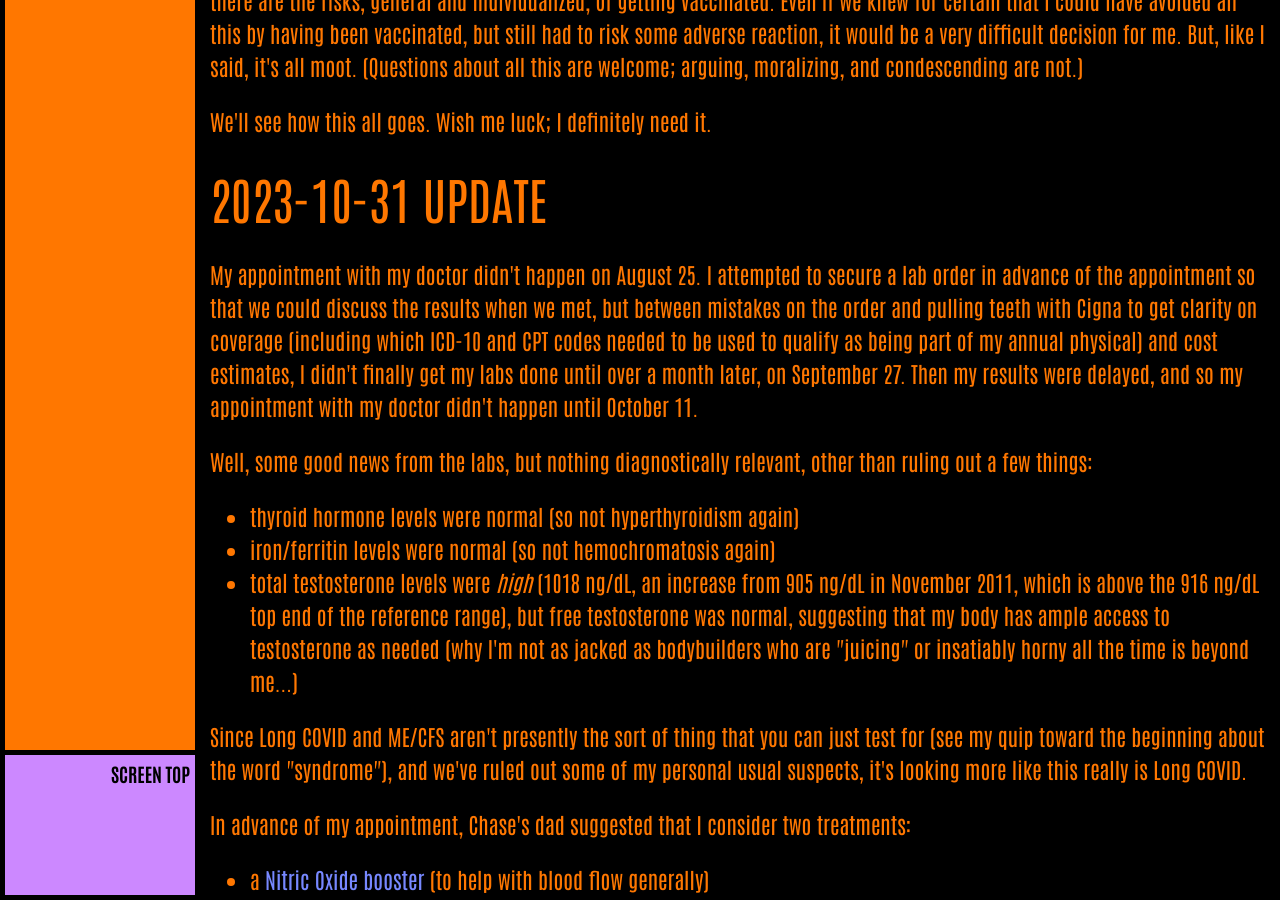
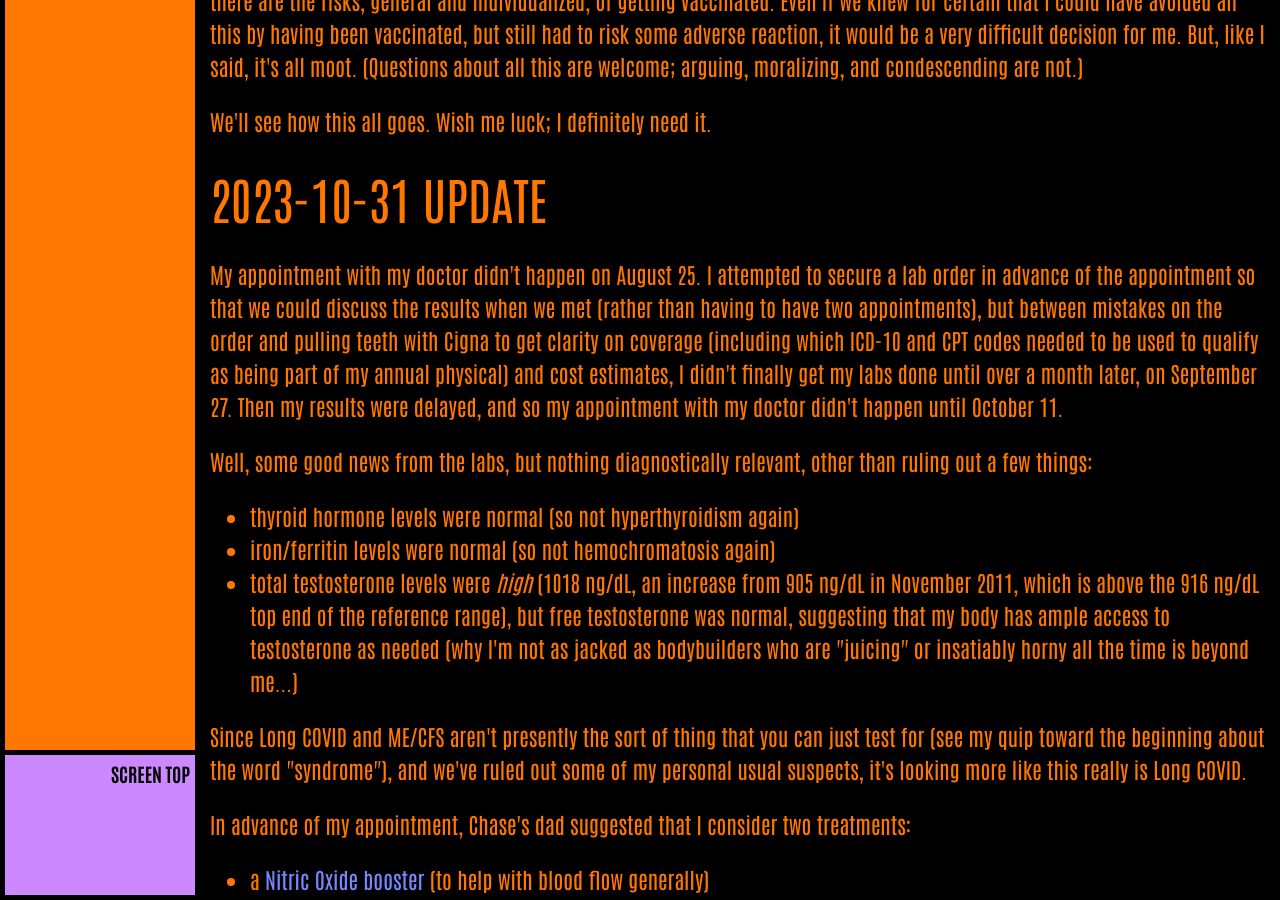
Before and after one commit to ArthurZey/arthurzey.github.io, a Jekyll site: the page built from _posts/2023-08-17-long-covid-funk.md, in a window 1280 px wide and 900 px high, scrolled down 10348 px. Built offline with Jekyll 4.4.1, drawn with Linux system fonts in a browser that asks for light colours; some of the changed text lies outside the part shown.

Commit message:
added more detail about the 2023-10-31 update

```diff
--- a/_posts/2023-08-17-long-covid-funk.md
+++ b/_posts/2023-08-17-long-covid-funk.md
@@ -106,7 +106,7 @@ We'll see how this all goes. Wish me luck; I definitely need it.
 
 ## 2023-10-31 Update
 
-My appointment with my doctor didn't happen on August 25. I attempted to secure a lab order in advance of the appointment so that we could discuss the results when we met, but between mistakes on the order and pulling teeth with Cigna to get clarity on coverage (including which ICD-10 and CPT codes needed to be used to qualify as being part of my annual physical) and cost estimates, I didn't finally get my labs done until over a month later, on September 27. Then my results were delayed, and so my appointment with my doctor didn't happen until October 11.
+My appointment with my doctor didn't happen on August 25. I attempted to secure a lab order in advance of the appointment so that we could discuss the results when we met (rather than having to have two appointments), but between mistakes on the order and pulling teeth with Cigna to get clarity on coverage (including which ICD-10 and CPT codes needed to be used to qualify as being part of my annual physical) and cost estimates, I didn't finally get my labs done until over a month later, on September 27. Then my results were delayed, and so my appointment with my doctor didn't happen until October 11.
 
 Well, some good news from the labs, but nothing diagnostically relevant, other than ruling out a few things:
 * thyroid hormone levels were normal (so not hyperthyroidism again)
```
Also changed, not shown: other parts of _posts/2023-08-17-long-covid-funk.md (+10 -2 lines).
